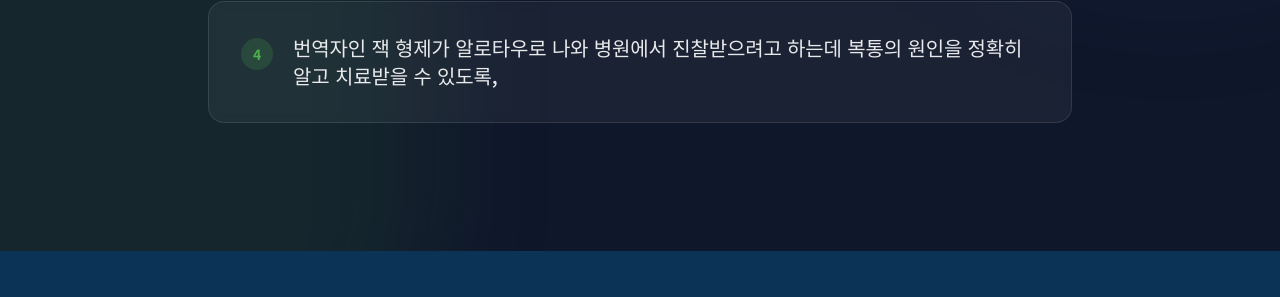
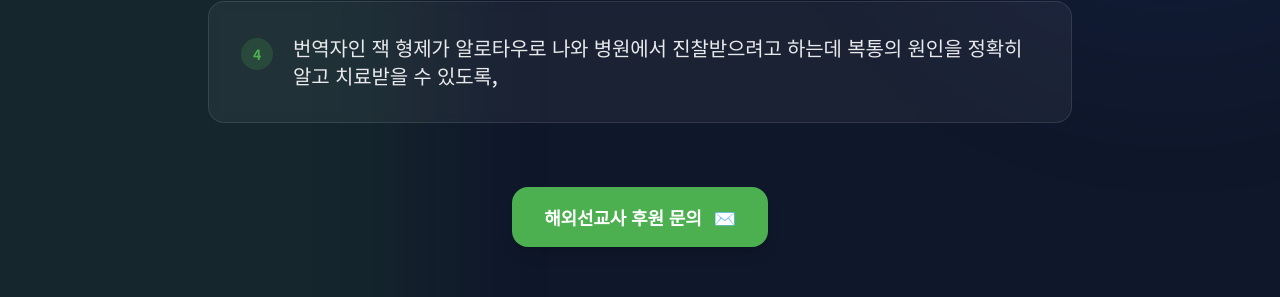
Before and after one commit to allaboutcan-pixel/thesentchurch, a React (Vite) app: page /ministry/mission in a window 1280 px wide. Shown: the part 5752-6049 px from the top of the page. Built offline with nearby package versions, Linux system fonts and the light colour scheme; no server answers; the database is empty; a web font is replaced by a local one.

Commit message:
feat: add Sponsor Foreign Missionary Inquiry mailto link button at the bottom of Mission page

```diff
--- a/src/pages/Mission.jsx
+++ b/src/pages/Mission.jsx
@@ -572,6 +572,16 @@ const Mission = () => {
                             </div>
                         ))}
                     </div>
+
+                    <div className="mt-16 text-center">
+                        <a
+                            href="mailto:thesentnamgyu@gmail.com"
+                            className="inline-flex items-center gap-3 px-8 py-4 bg-accent hover:bg-accent/80 text-white font-bold rounded-2xl transition-all duration-300 shadow-lg hover:shadow-accent/20 text-base md:text-lg group"
+                        >
+                            <span>{isEn ? "Sponsor Foreign Missionary Inquiry" : "해외선교사 후원 문의"}</span>
+                            <span className="group-hover:translate-x-1 transition-transform">✉️</span>
+                        </a>
+                    </div>
                 </div>
             </section>
         </div>
```
